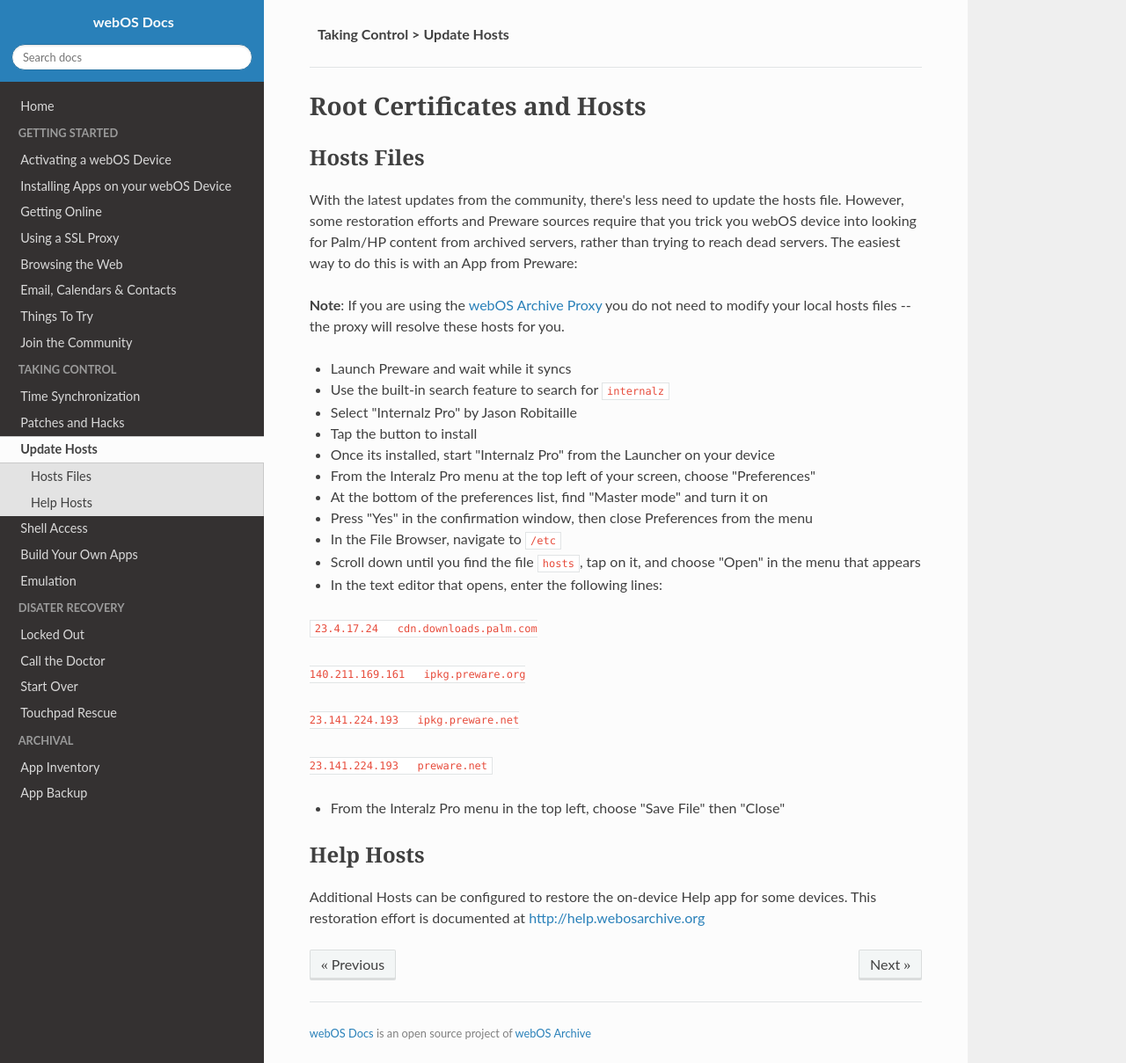
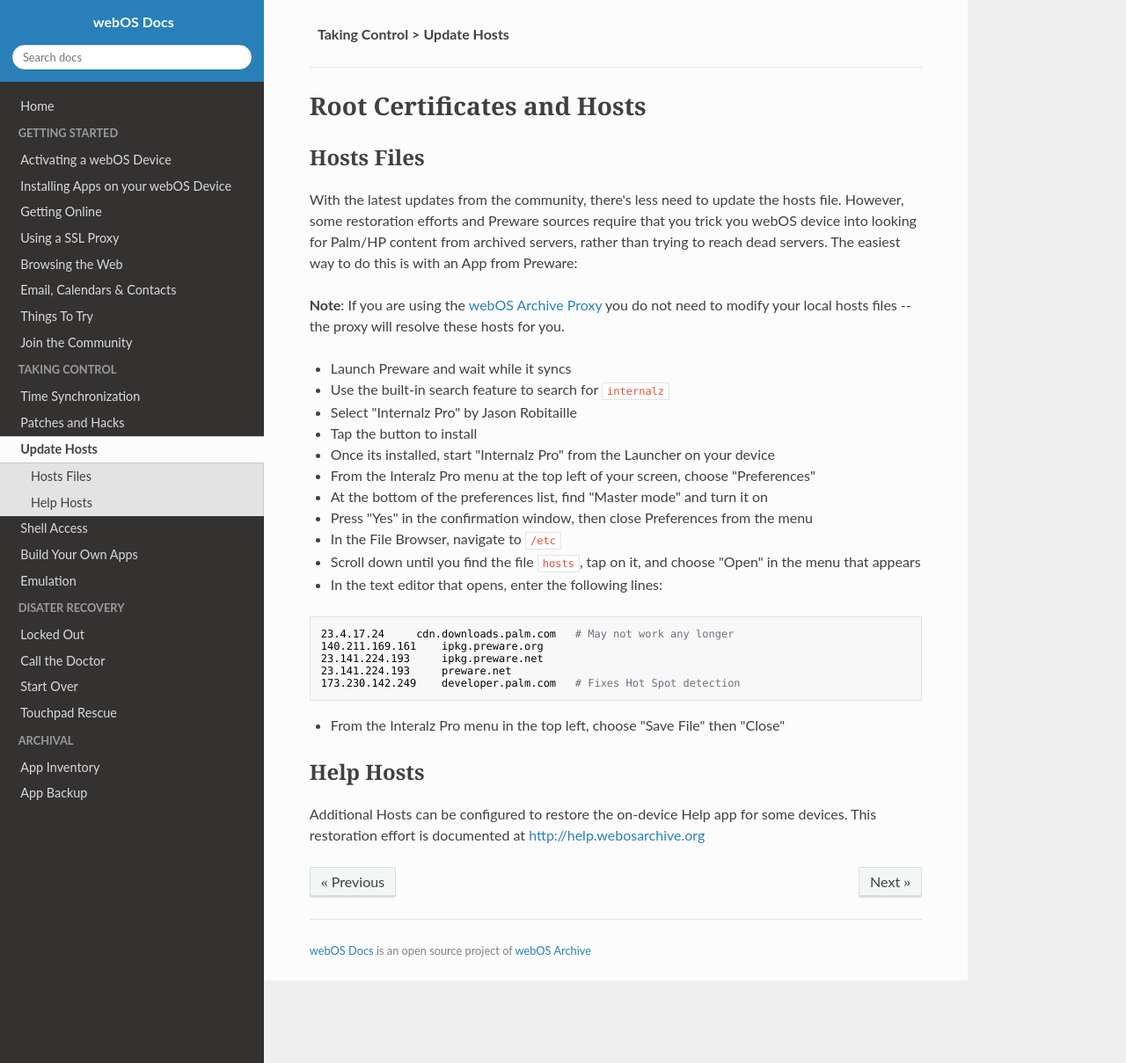
Before and after one commit to webOSArchive/webos-docs, an MkDocs documentation site: the page built from docs/hosts.md, in a window 1280 px wide and 1209 px high. Shown: the whole window at 88% size. Built offline with MkDocs 1.6.1, drawn with Linux system fonts in a browser that asks for light colours; nearby versions of some CDN libraries; some web fonts are replaced; library files that are not in the unit come from our copies.

Commit message:
add hotspot detection notes

````diff
--- a/docs/hosts.md
+++ b/docs/hosts.md
@@ -18,10 +18,13 @@ With the latest updates from the community, there's less need to update the host
 * Scroll down until you find the file `hosts`, tap on it, and choose "Open" in the menu that appears
 * In the text editor that opens, enter the following lines:
 
-<code>23.4.17.24 &nbsp; cdn.downloads.palm.com<br/>
-140.211.169.161 &nbsp; ipkg.preware.org<br/>
-23.141.224.193 &nbsp; ipkg.preware.net<br/>
-23.141.224.193 &nbsp; preware.net<br/></code>
+```
+23.4.17.24     cdn.downloads.palm.com   # May not work any longer
+140.211.169.161    ipkg.preware.org
+23.141.224.193     ipkg.preware.net
+23.141.224.193     preware.net
+173.230.142.249    developer.palm.com   # Fixes Hot Spot detection
+```
 
 * From the Interalz Pro menu in the top left, choose "Save File" then "Close"
 
````
Also changed, not shown: docs/online.md (+4 -0 lines).
